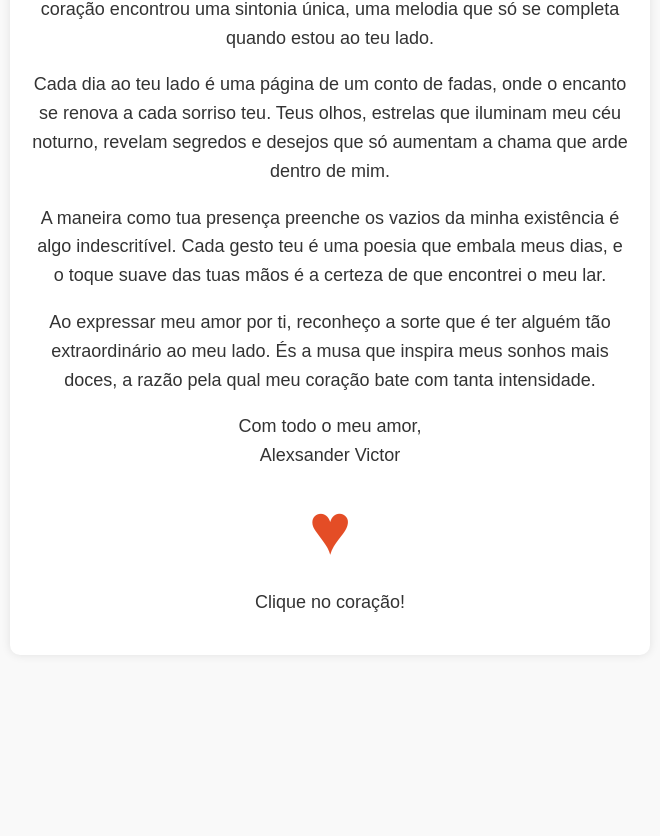
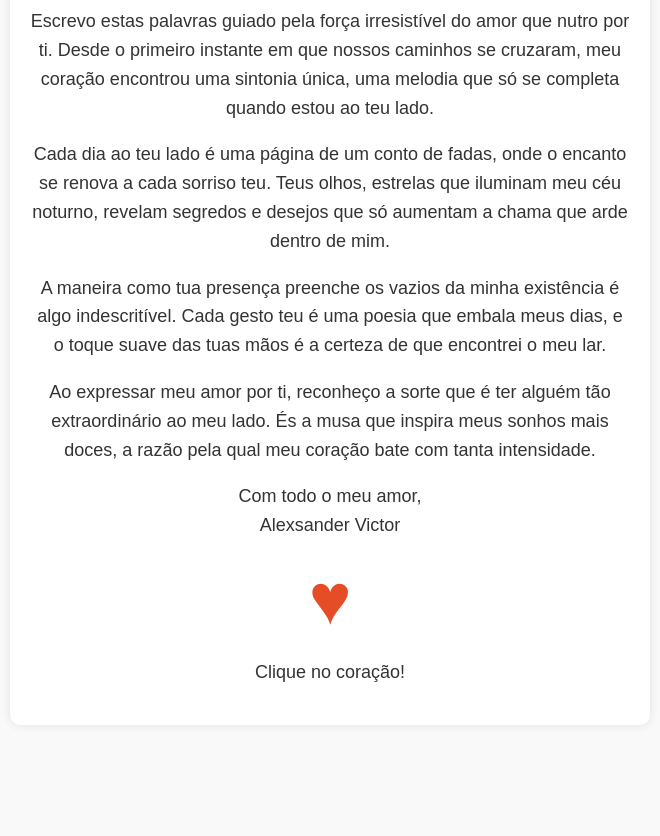
Before and after one commit to vichtml/RomanticLetter, a plain HTML site: page index.html in a window 1280 px wide. Shown: the part 204-1040 px from the top of the page, without its empty margins (310-970 px from the left). Before the commit the page ends 900 px from the top, so only its background shows below. Drawn offline with Linux system fonts and the light colour scheme.

Commit message:
Update inicio.css

```diff
--- a/css/inicio.css
+++ b/css/inicio.css
@@ -1,8 +1,8 @@
 body {
     font-family: 'Arial', sans-serif;
     background-color: #f9f9f9;
-    margin: 0;
-    padding: 50px;
+    margin: 50px;
+    padding: 70px;
     display: flex;
     align-items: center;
     justify-content: center;
```
